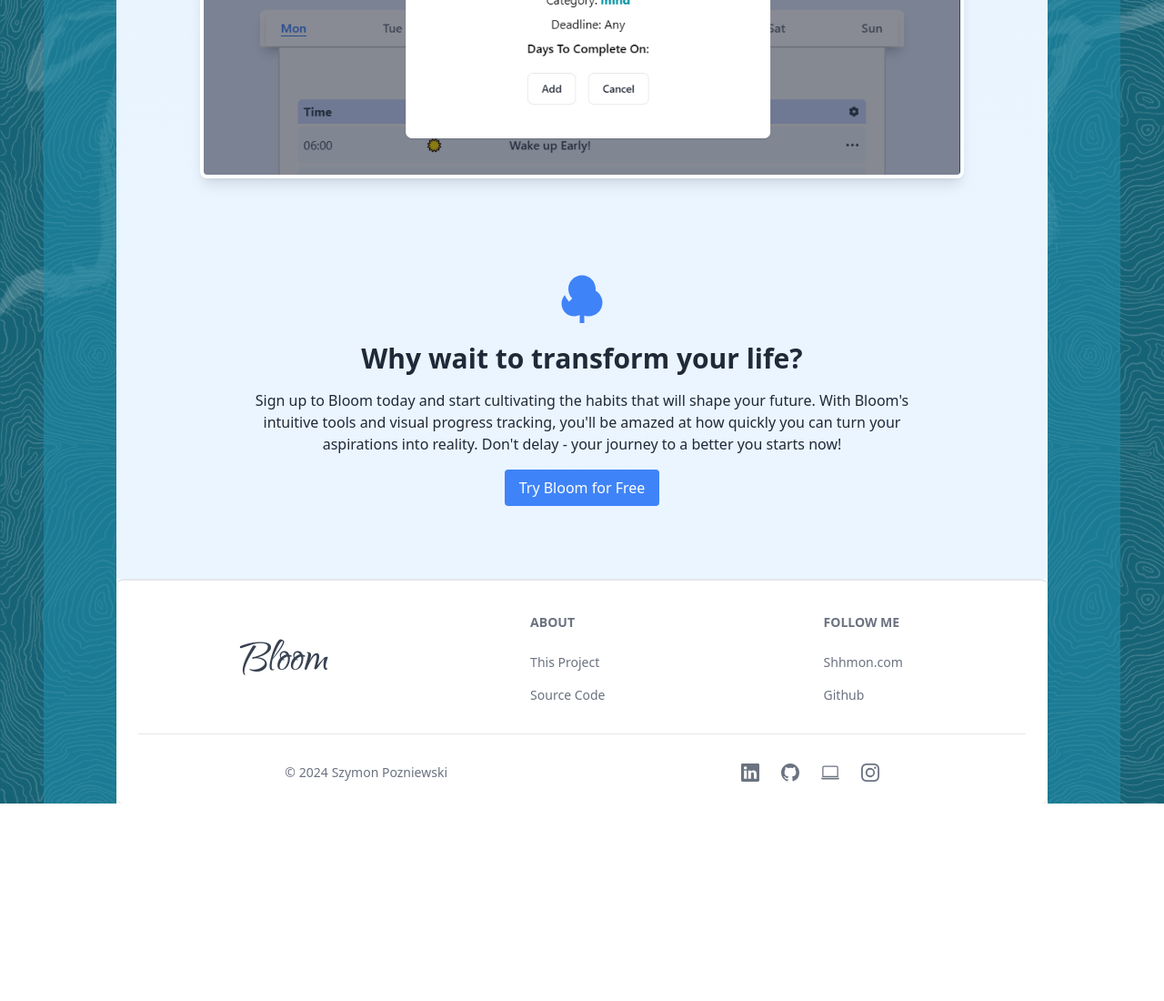
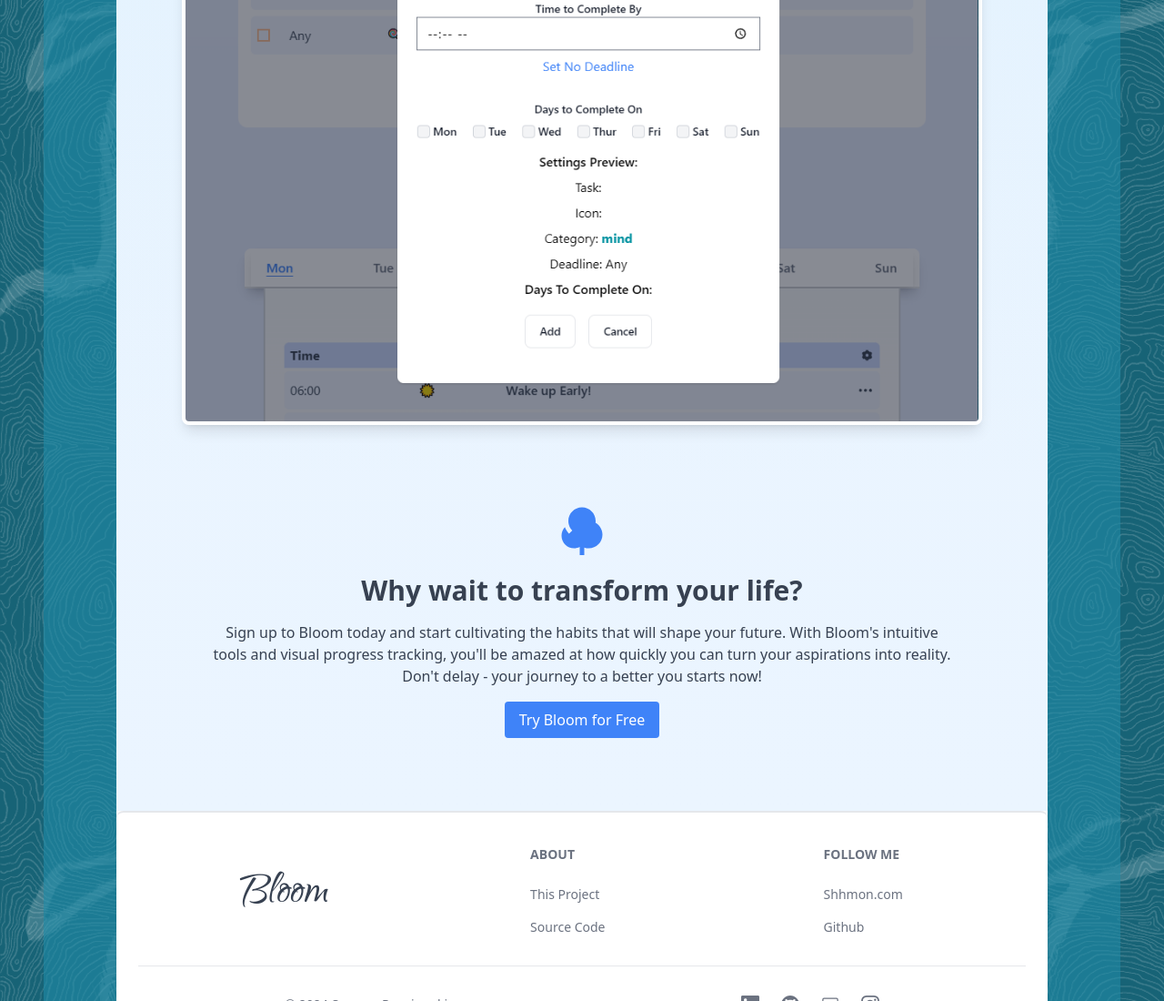
Before and after one commit to ShhmonDai/Bloom-V2---react-MERN, a React (Vite) app in the folder client/: page / in a window 1280 px wide. Shown: the part 9493-10593 px from the top of the page at 91% size. Before the commit the page ends 10376 px from the top, so only its background shows below. Built offline with nearby package versions, Linux system fonts and the light colour scheme; no server answers.

Commit message:
adjust background colors to full width

```diff
--- a/client/src/pages/Home.jsx
+++ b/client/src/pages/Home.jsx
@@ -421,7 +421,7 @@
 
 
       {/* Intro Container */}
-      <div className='dark:bg-white dark:bg-opacity-100 mx-auto flex flex-col justify-center'>
+      <div className='mx-auto flex flex-col justify-center'>
 
         <div id="treeHolder" className='bg-white flex justify-center items-center'></div>
         <div id="underTree" className='mt-[-1px] flex justify-center items-center bg-white'>
@@ -510,8 +510,8 @@
 
           </div>
 
-          <div className='text-md text-center max-w-4xl flex flex-col gap-4 sm:px-5 text-gray-800 '>
-            <div className='rounded-t-[50px] pb-10 mt-10 bg-gradient-to-b from-blue-200 via-transparent to-transparent flex flex-col gap-4'>
+          <div className='mt-10 text-md w-full text-center flex flex-col items-center rounded-t-[50px] bg-gradient-to-b from-blue-200 via-[#ceecfa] to-transparent sm:px-5 text-gray-700 '>
+            <div className='max-w-4xl  pb-10 flex flex-col gap-4'>
 
               <h1 className='text-3xl font-semibold flex flex-col text-center items-center mt-7'>
 
@@ -576,9 +576,11 @@
                 <img className='border-4 border-white rounded-lg shadow-lg' src="/3c.png" alt='habit' />
                 <img className='border-4 border-white rounded-lg shadow-lg' src="/3d.png" alt='habit' />
               </div>
-              </div>
 
-              <div className='flex flex-col items-center px-5 sm:px-10 gap-4 mt-7 '>
+            </div>
+
+          </div>
+            <div className='flex flex-col max-w-4xl items-center px-5 sm:px-10 gap-4 mt-7 '>
 
                 <RiTreeFill className='text-6xl text-blue-500'/>
 
@@ -595,8 +597,7 @@
 
               <Link to='/sign-up'><button type='button' className='bg-blue-500 text-white rounded px-4 py-2'>Try Bloom for Free</button></Link>
 
-              </div>
-          </div>
+            </div>
 
 
         </div>
```
